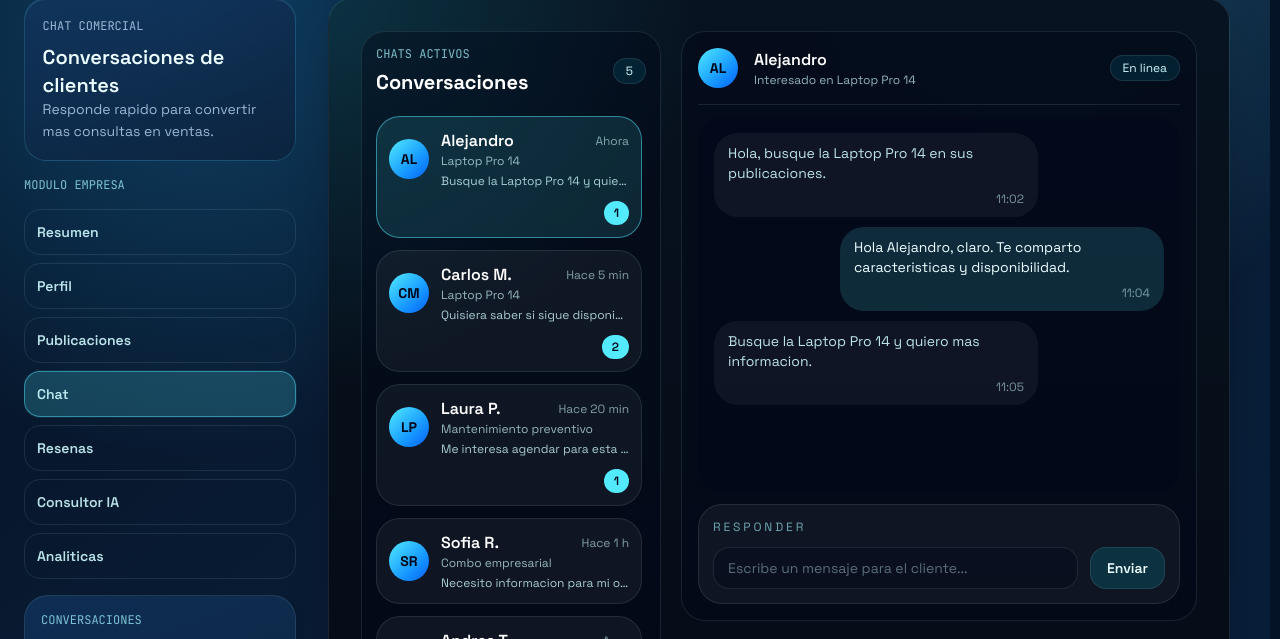
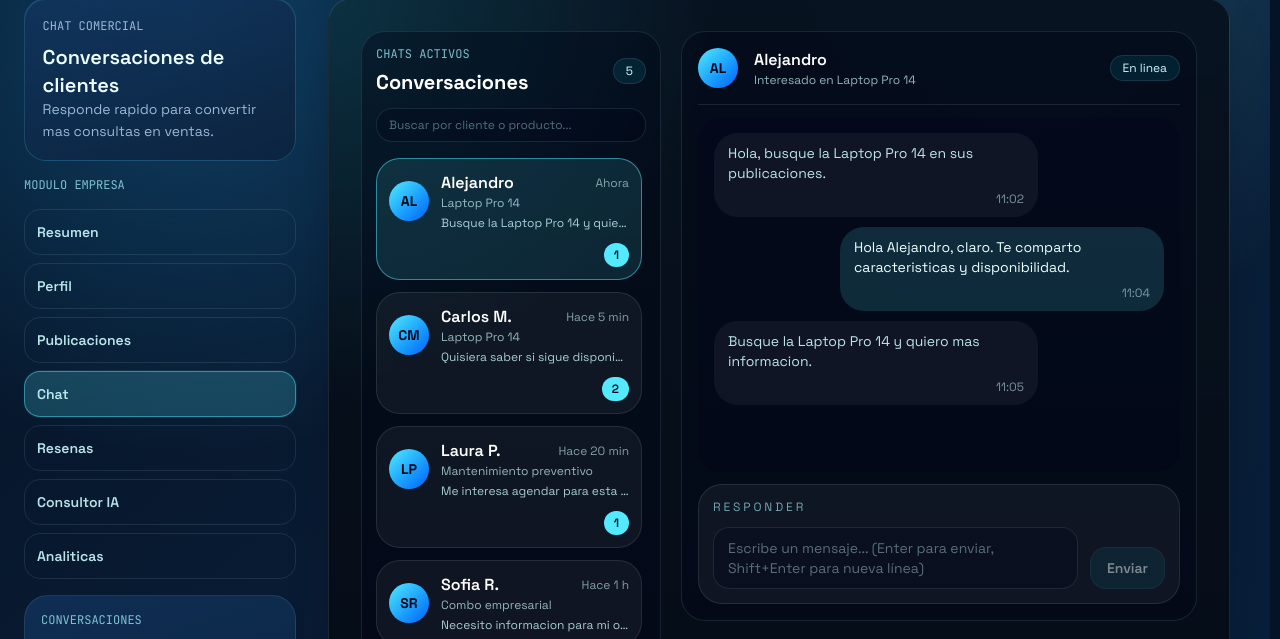
Before and after one commit to isavethh/proyecto-techmarket-parte-front, a Next.js app in the folder frontend/: page /empresa/chat in a window 1280 px wide. Shown: the part 101-740 px from the top of the page. Built offline with nearby package versions, Linux system fonts and the light colour scheme; no server answers.

Commit message:
Refactor chat components: update message handling, add search functionality, and improve user experience with message input

```diff
--- a/frontend/app/empresa/chat/page.tsx
+++ b/frontend/app/empresa/chat/page.tsx
@@ -1,7 +1,7 @@
 "use client";
 
 import Link from "next/link";
-import { useEffect, useState } from "react";
+import { KeyboardEvent, useEffect, useRef, useState } from "react";
 import { CompanyPageHeader } from "../../components/CompanyPageSections";
 import { CompanySidebar } from "../CompanySidebar";
 import { chatThreadsData, fetchCompanyChats, markCompanyChatAsRead, sendCompanyChatMessage } from "../../lib/companyApi";
@@ -25,82 +25,14 @@ type ChatThread = {
   messages: ChatMessage[];
 };
 
-const chatThreads: ChatThread[] = [
-  {
-    id: "chat-5",
-    name: "Alejandro",
-    product: "Laptop Pro 14",
-    lastMessage: "Busque la Laptop Pro 14 y quiero mas informacion.",
-    time: "Ahora",
-    unread: 1,
-    avatar: "AL",
-    messages: [
-      { id: "m1", author: "cliente", text: "Hola, busque la Laptop Pro 14 en sus publicaciones.", time: "11:02" },
-      { id: "m2", author: "empresa", text: "Hola Alejandro, claro. Te comparto caracteristicas y disponibilidad.", time: "11:04" },
-      { id: "m3", author: "cliente", text: "Busque la Laptop Pro 14 y quiero mas informacion.", time: "11:05" },
-    ],
-  },
-  {
-    id: "chat-1",
-    name: "Carlos M.",
-    product: "Laptop Pro 14",
-    lastMessage: "Quisiera saber si sigue disponible.",
-    time: "Hace 5 min",
-    unread: 2,
-    avatar: "CM",
-    messages: [
-      { id: "m1", author: "cliente", text: "Hola, vi la Laptop Pro 14 en publicaciones.", time: "10:05" },
-      { id: "m2", author: "empresa", text: "Hola Carlos, si, sigue disponible. Te comparto la informacion.", time: "10:07" },
-      { id: "m3", author: "cliente", text: "Quisiera saber si sigue disponible.", time: "10:09" },
-      { id: "m4", author: "empresa", text: "Si, esta disponible y te podemos asesorar por aqui mismo.", time: "10:10" },
-    ],
-  },
-  {
-    id: "chat-2",
-    name: "Laura P.",
-    product: "Mantenimiento preventivo",
-    lastMessage: "Me interesa agendar para esta semana.",
-    time: "Hace 20 min",
-    unread: 1,
-    avatar: "LP",
-    messages: [
-      { id: "m1", author: "cliente", text: "Buenos dias, vi el mantenimiento preventivo.", time: "09:30" },
-      { id: "m2", author: "empresa", text: "Hola Laura, claro. Te explico el alcance del servicio.", time: "09:33" },
-      { id: "m3", author: "cliente", text: "Me interesa agendar para esta semana.", time: "09:40" },
-    ],
-  },
-  {
-    id: "chat-3",
-    name: "Sofia R.",
-    product: "Combo empresarial",
-    lastMessage: "Necesito informacion para mi oficina.",
-    time: "Hace 1 h",
-    avatar: "SR",
-    messages: [
-      { id: "m1", author: "cliente", text: "Hola, estoy revisando el combo empresarial.", time: "08:20" },
-      { id: "m2", author: "empresa", text: "Hola Sofia, el combo incluye soporte y red interna.", time: "08:24" },
-      { id: "m3", author: "cliente", text: "Necesito informacion para mi oficina.", time: "08:31" },
-    ],
-  },
-  {
-    id: "chat-4",
-    name: "Andres T.",
-    product: "Monitor UltraWide 34",
-    lastMessage: "Quiero confirmar el precio.",
-    time: "Ayer",
-    avatar: "AT",
-    messages: [
-      { id: "m1", author: "cliente", text: "Vi el monitor en la publicacion.", time: "17:10" },
-      { id: "m2", author: "empresa", text: "Hola Andres, si lo tenemos disponible.", time: "17:12" },
-      { id: "m3", author: "cliente", text: "Quiero confirmar el precio.", time: "17:18" },
-    ],
-  },
-];
-
 export default function ChatPage() {
   const [chatThreadsState, setChatThreadsState] = useState(chatThreadsData);
   const [activeChatId, setActiveChatId] = useState(chatThreadsData[0].id);
   const [draftMessage, setDraftMessage] = useState("");
+  const [isSending, setIsSending] = useState(false);
+  const [searchQuery, setSearchQuery] = useState("");
+
+  const messageListRef = useRef<HTMLDivElement>(null);
 
   useEffect(() => {
     void fetchCompanyChats().then((threads) => {
@@ -111,36 +43,69 @@ export default function ChatPage() {
 
   const activeChat =
     chatThreadsState.find((chat) => chat.id === activeChatId) ?? chatThreadsState[0];
+
+  const activeChatMessageCount = activeChat?.messages.length ?? 0;
+
+  useEffect(() => {
+    messageListRef.current?.scrollTo({
+      top: messageListRef.current.scrollHeight,
+      behavior: "smooth",
+    });
+  }, [activeChatId, activeChatMessageCount]);
+
+  const filteredThreads = chatThreadsState.filter((chat) => {
+    if (!searchQuery.trim()) return true;
+    const q = searchQuery.toLowerCase();
+    return (
+      chat.name.toLowerCase().includes(q) ||
+      chat.product.toLowerCase().includes(q) ||
+      chat.lastMessage.toLowerCase().includes(q)
+    );
+  });
+
   const handleSelectChat = (chatId: string) => {
     setActiveChatId(chatId);
     void markCompanyChatAsRead(chatId);
+    setChatThreadsState((current) =>
+      current.map((chat) =>
+        chat.id === chatId ? { ...chat, unread: undefined } : chat,
+      ),
+    );
   };
 
-  const handleSendMessage = () => {
+  const handleSendMessage = async () => {
     const text = draftMessage.trim();
-    if (!text || !activeChat) return;
+    if (!text || !activeChat || isSending) return;
 
-    const newMessage = {
+    setIsSending(true);
+    const newMessage: ChatMessage = {
       id: `local-${Date.now()}`,
-      author: "empresa" as const,
+      author: "empresa",
       text,
-      time: "Ahora",
+      time: new Date().toLocaleTimeString("es-BO", { hour: "2-digit", minute: "2-digit" }),
     };
 
     setChatThreadsState((current) =>
       current.map((chat) =>
         chat.id === activeChat.id
-          ? {
-              ...chat,
-              lastMessage: text,
-              unread: undefined,
-              messages: [...chat.messages, newMessage],
-            }
+          ? { ...chat, lastMessage: text, unread: undefined, messages: [...chat.messages, newMessage] }
           : chat,
       ),
     );
     setDraftMessage("");
-    void sendCompanyChatMessage(activeChat.id, text);
+
+    try {
+      await sendCompanyChatMessage(activeChat.id, text);
+    } finally {
+      setIsSending(false);
+    }
+  };
+
+  const handleKeyDown = (event: KeyboardEvent<HTMLTextAreaElement>) => {
+    if (event.key === "Enter" && !event.shiftKey) {
+      event.preventDefault();
+      void handleSendMessage();
+    }
   };
 
   return (
@@ -182,8 +147,22 @@ export default function ChatPage() {
                     <span className="rounded-full border border-cyan-100/10 bg-cyan-400/10 px-3 py-1 text-xs text-cyan-100">{chatThreadsState.length}</span>
                   </div>
 
-                  <div className="chat-scrollbar mt-5 min-h-0 flex-1 space-y-3 overflow-y-auto pr-1">
-                    {chatThreadsState.map((chat) => {
+                  <div className="mt-3">
+                    <input
+                      value={searchQuery}
+                      onChange={(e) => setSearchQuery(e.target.value)}
+                      placeholder="Buscar por cliente o producto..."
+                      className="w-full rounded-2xl border border-cyan-100/10 bg-slate-950/30 px-3 py-2 text-xs text-cyan-50 placeholder:text-cyan-100/40 focus:outline-none focus:ring-1 focus:ring-cyan-300/30"
+                    />
+                  </div>
+
+                  <div className="chat-scrollbar mt-4 min-h-0 flex-1 space-y-3 overflow-y-auto pr-1">
+                    {filteredThreads.length === 0 ? (
+                      <p className="rounded-2xl border border-cyan-100/10 bg-slate-950/30 p-3 text-xs text-cyan-100/60">
+                        No hay conversaciones para esa busqueda.
+                      </p>
+                    ) : null}
+                    {filteredThreads.map((chat) => {
                       const isActive = chat.id === activeChatId;
 
                       return (
@@ -248,7 +227,10 @@ export default function ChatPage() {
                     <span className="rounded-full border border-cyan-100/10 bg-cyan-400/10 px-3 py-1 text-xs text-cyan-100">En linea</span>
                   </div>
 
-                  <div className="chat-scrollbar mt-3 flex-1 space-y-2.5 overflow-y-auto rounded-3xl bg-slate-950/30 p-3.5 md:p-4">
+                  <div
+                    ref={messageListRef}
+                    className="chat-scrollbar mt-3 flex-1 space-y-2.5 overflow-y-auto rounded-3xl bg-slate-950/30 p-3.5 md:p-4"
+                  >
                     {activeChat.messages.map((message) => (
                       <div key={message.id} className={`flex ${message.author === "empresa" ? "justify-end" : "justify-start"}`}>
                         <div
@@ -267,19 +249,23 @@ export default function ChatPage() {
 
                   <div className="mt-3 shrink-0 rounded-3xl border border-cyan-100/10 bg-white/5 p-3.5">
                     <p className="text-xs uppercase tracking-[0.24em] text-cyan-200/65">Responder</p>
-                    <div className="mt-3 flex flex-col gap-3 md:flex-row">
-                      <input
+                    <div className="mt-3 flex flex-col gap-3 md:flex-row md:items-end">
+                      <textarea
                         value={draftMessage}
                         onChange={(event) => setDraftMessage(event.target.value)}
-                        placeholder="Escribe un mensaje para el cliente..."
-                        className="w-full rounded-2xl border border-cyan-100/10 bg-slate-950/30 px-3.5 py-2.5 text-sm text-cyan-50 placeholder:text-cyan-100/40 focus:outline-none focus:ring-2 focus:ring-cyan-300/30"
+                        onKeyDown={handleKeyDown}
+                        placeholder="Escribe un mensaje... (Enter para enviar, Shift+Enter para nueva línea)"
+                        rows={2}
+                        disabled={isSending}
+                        className="w-full resize-none rounded-2xl border border-cyan-100/10 bg-slate-950/30 px-3.5 py-2.5 text-sm text-cyan-50 placeholder:text-cyan-100/40 focus:outline-none focus:ring-2 focus:ring-cyan-300/30 disabled:opacity-60"
                       />
                       <button
                         type="button"
-                        onClick={handleSendMessage}
-                        className="rounded-2xl border border-cyan-100/10 bg-cyan-400/15 px-4 py-2.5 text-sm font-semibold text-cyan-50 transition hover:bg-cyan-300/20"
+                        onClick={() => void handleSendMessage()}
+                        disabled={!draftMessage.trim() || isSending}
+                        className="rounded-2xl border border-cyan-100/10 bg-cyan-400/15 px-4 py-2.5 text-sm font-semibold text-cyan-50 transition hover:bg-cyan-300/20 disabled:cursor-not-allowed disabled:opacity-50"
                       >
-                        Enviar
+                        {isSending ? "Enviando..." : "Enviar"}
                       </button>
                     </div>
                   </div>
--- a/frontend/app/especialista/chat/page.tsx
+++ b/frontend/app/especialista/chat/page.tsx
@@ -1,6 +1,6 @@
 "use client";
 
-import { FormEvent, Suspense, useMemo, useState } from "react";
+import { FormEvent, KeyboardEvent, Suspense, useEffect, useMemo, useRef, useState } from "react";
 import { useSearchParams } from "next/navigation";
 import { SpecialistShell } from "../components/SpecialistShell";
 import { useSpecialistChatFilesData } from "../hooks/useSpecialistChatFilesData";
@@ -32,6 +32,7 @@ function EspecialistaChatContent() {
   } = useSpecialistChatFilesData();
   const [draftMessage, setDraftMessage] = useState("");
   const [sendError, setSendError] = useState<string | null>(null);
+  const messageListRef = useRef<HTMLDivElement>(null);
 
   const orderedChats = useMemo(() => {
     if (!serviceFromQuery) {
@@ -48,6 +49,15 @@ function EspecialistaChatContent() {
   }, [chats, serviceFromQuery]);
 
   const displayedActiveChat = activeChat ?? orderedChats.find((chat) => chat.id === selectedChatId) ?? orderedChats[0];
+  const activeChatMessageCount = displayedActiveChat?.messages.length ?? 0;
+
+  useEffect(() => {
+    messageListRef.current?.scrollTo({
+      top: messageListRef.current.scrollHeight,
+      behavior: "smooth",
+    });
+  }, [displayedActiveChat?.id, activeChatMessageCount]);
+
   const showInitialChatsLoading = isLoadingChats && !hasLoadedChats && orderedChats.length === 0;
   const showChatsError = Boolean(chatsError && !isLoadingChats && orderedChats.length === 0);
   const showEmptyChats = hasLoadedChats && !isLoadingChats && !chatsError && orderedChats.length === 0;
@@ -71,6 +81,13 @@ function EspecialistaChatContent() {
     setSendError(null);
     await sendMessage(displayedActiveChat.id, messageText);
     setDraftMessage("");
+  }
+
+  function handleTextareaKeyDown(event: KeyboardEvent<HTMLTextAreaElement>) {
+    if (event.key === "Enter" && !event.shiftKey) {
+      event.preventDefault();
+      event.currentTarget.form?.requestSubmit();
+    }
   }
 
   return (
@@ -176,7 +193,7 @@ function EspecialistaChatContent() {
                 </div>
               </header>
 
-              <div className="chat-scrollbar mt-3 min-h-0 flex-1 space-y-3 overflow-y-auto rounded-3xl bg-[radial-gradient(circle_at_top_left,_rgba(34,211,238,0.10),_transparent_32%),linear-gradient(135deg,_rgba(15,23,42,0.88),_rgba(2,6,23,0.94))] px-4 py-3 pb-5">
+              <div ref={messageListRef} className="chat-scrollbar mt-3 min-h-0 flex-1 space-y-3 overflow-y-auto rounded-3xl bg-[radial-gradient(circle_at_top_left,_rgba(34,211,238,0.10),_transparent_32%),linear-gradient(135deg,_rgba(15,23,42,0.88),_rgba(2,6,23,0.94))] px-4 py-3 pb-5">
                 {detailError ? (
                   <div className="rounded-2xl border border-amber-300/25 bg-amber-300/10 p-4 text-sm text-amber-100">
                     No se pudo cargar el detalle de la conversación.
@@ -220,18 +237,20 @@ function EspecialistaChatContent() {
               </div>
 
               <footer className="mt-3 shrink-0 rounded-3xl border border-cyan-100/10 bg-white/5 px-4 py-3">
-                <form onSubmit={handleSendMessage} className="flex gap-3">
-                  <input
+                <form onSubmit={handleSendMessage} className="flex items-end gap-3">
+                  <textarea
                     value={draftMessage}
                     onChange={(event) => setDraftMessage(event.target.value)}
-                    placeholder="Escribe un mensaje para el cliente..."
+                    onKeyDown={handleTextareaKeyDown}
+                    placeholder="Escribe un mensaje... (Enter para enviar, Shift+Enter para nueva línea)"
+                    rows={2}
                     disabled={actionLoading}
-                    className="flex-1 rounded-full border border-cyan-100/10 bg-slate-950/40 px-4 py-3 text-sm text-cyan-50 placeholder:text-cyan-100/40 focus:outline-none focus:ring-2 focus:ring-cyan-300/30"
+                    className="flex-1 resize-none rounded-2xl border border-cyan-100/10 bg-slate-950/40 px-4 py-3 text-sm text-cyan-50 placeholder:text-cyan-100/40 focus:outline-none focus:ring-2 focus:ring-cyan-300/30 disabled:opacity-60"
                   />
                   <button
                     type="submit"
                     disabled={!canSendMessage}
-                    className="rounded-full border border-cyan-100/10 bg-cyan-300 px-5 py-3 text-sm font-semibold text-slate-950 transition hover:bg-cyan-200 disabled:cursor-not-allowed disabled:opacity-60"
+                    className="rounded-2xl border border-cyan-100/10 bg-cyan-300 px-5 py-3 text-sm font-semibold text-slate-950 transition hover:bg-cyan-200 disabled:cursor-not-allowed disabled:opacity-60"
                   >
                     {actionLoading ? "Enviando..." : "Enviar"}
                   </button>
```
Also changed, not shown: frontend/app/cliente/chat/page.tsx (+12 -8 lines), frontend/app/lib/companyApi.ts (+8 -1 lines).
